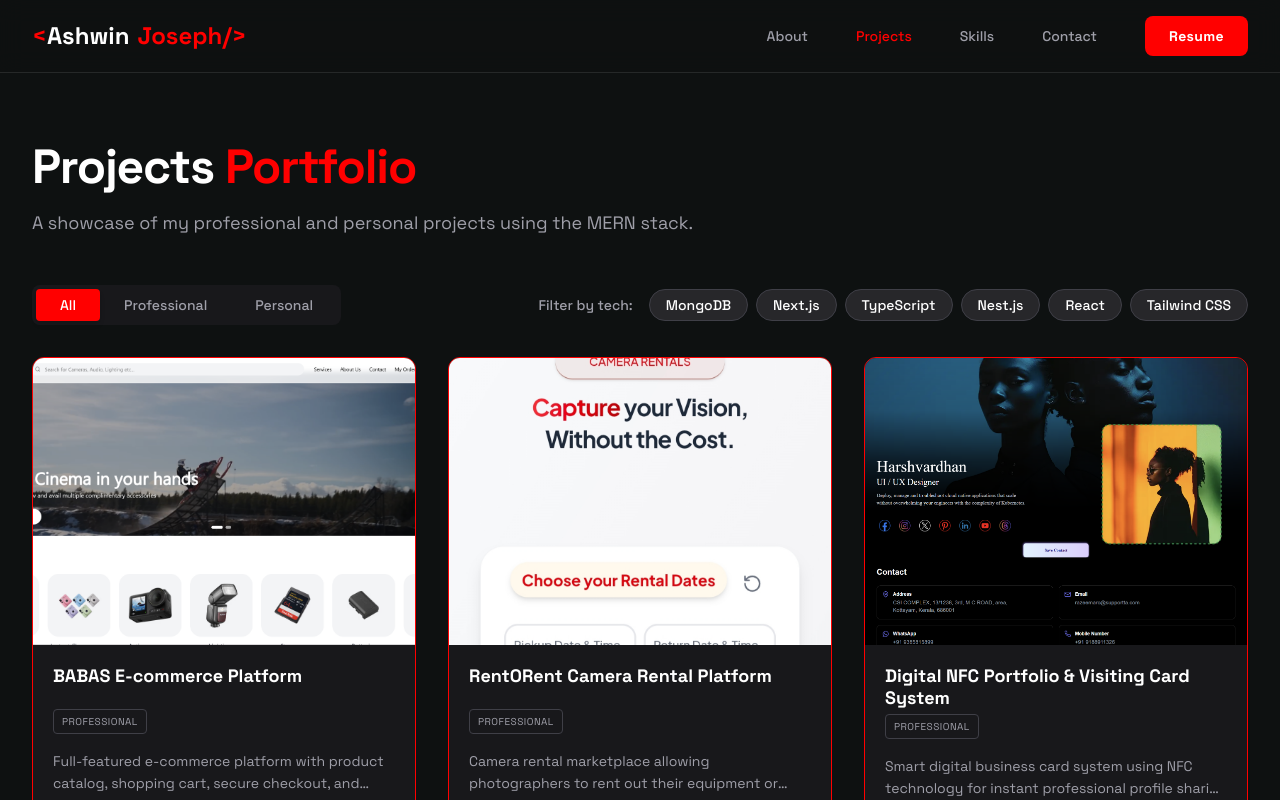
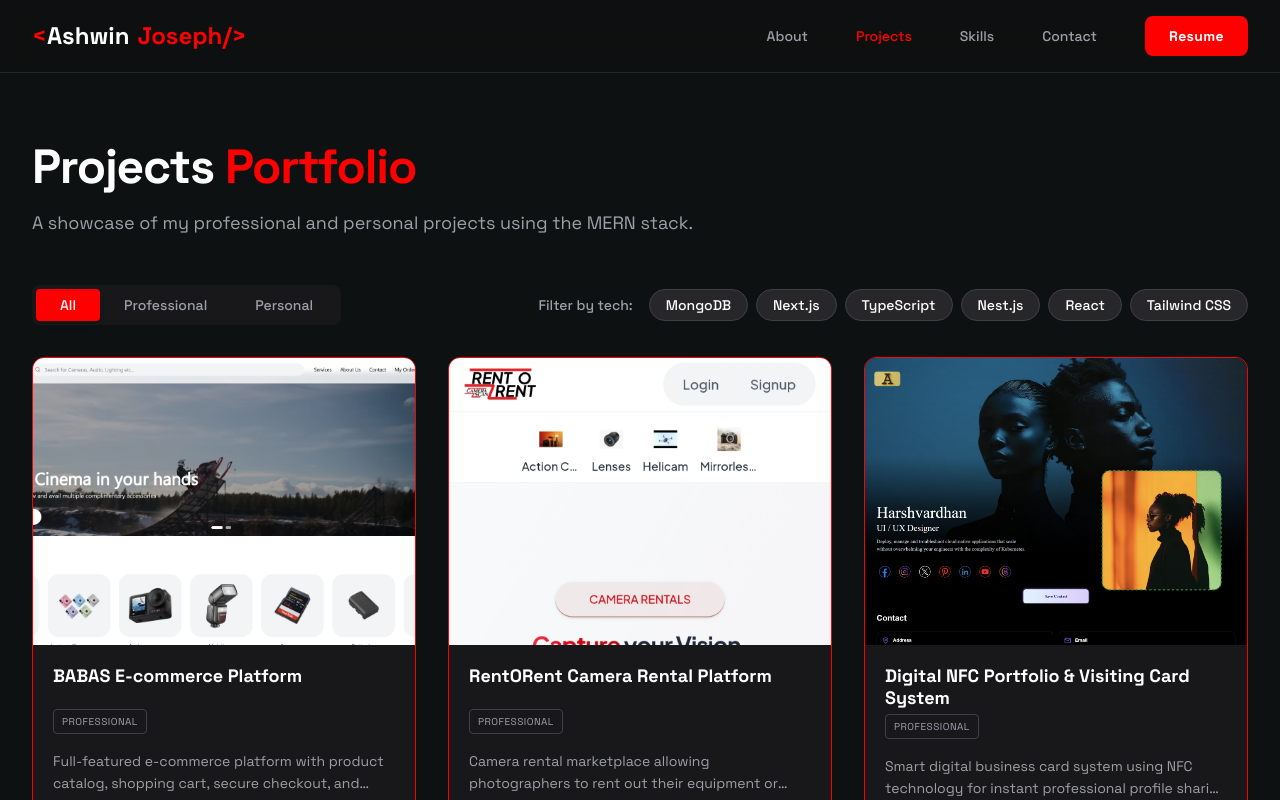
Before and after one commit to AshwinJ5/AshwinJ5.github.io, a Next.js app: page /projects in a window 1280 px wide. Shown: the top 800 px of the page. Built offline with nearby package versions, Linux system fonts and the light colour scheme.

Commit message:
updated resume

```diff
--- a/src/app/projects/page.tsx
+++ b/src/app/projects/page.tsx
@@ -199,7 +199,7 @@ export default function Projects() {
                                         {/* Thumbnail */}
                                         <div className="relative w-full aspect-4/3 overflow-hidden">
                                             <div
-                                                className="w-full h-full bg-center bg-cover bg-no-repeat transition-transform duration-500 group-hover:scale-105"
+                                                className="w-full h-full bg-top bg-cover bg-no-repeat transition-transform duration-500 group-hover:scale-105"
                                                 style={{ backgroundImage: `url("${project.image_url}")` }}
                                                 role="img"
                                                 aria-label={`Screenshot of ${project.title}`}
```
Also changed, not shown: 1 other file (tests, documents, lock files or other folders).
